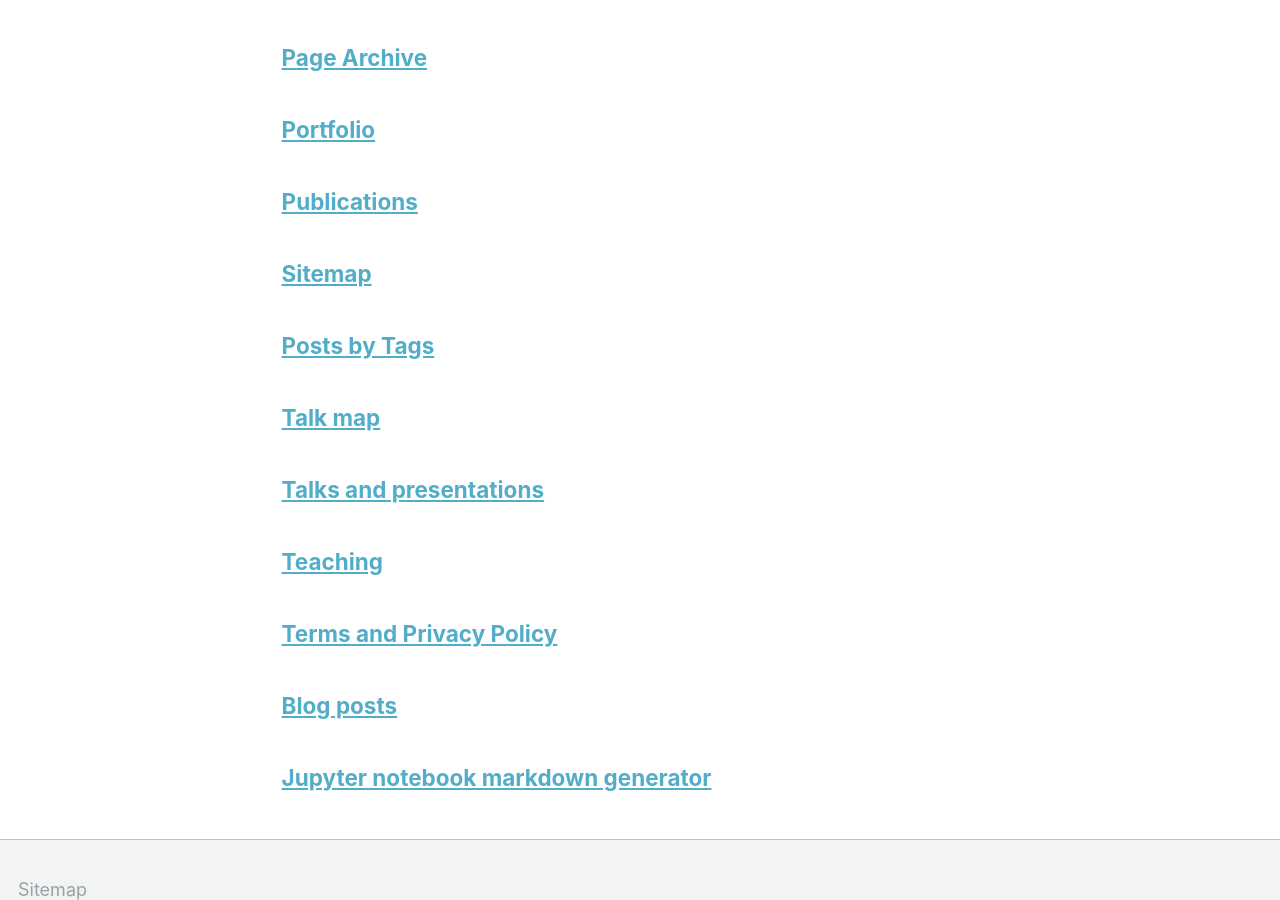
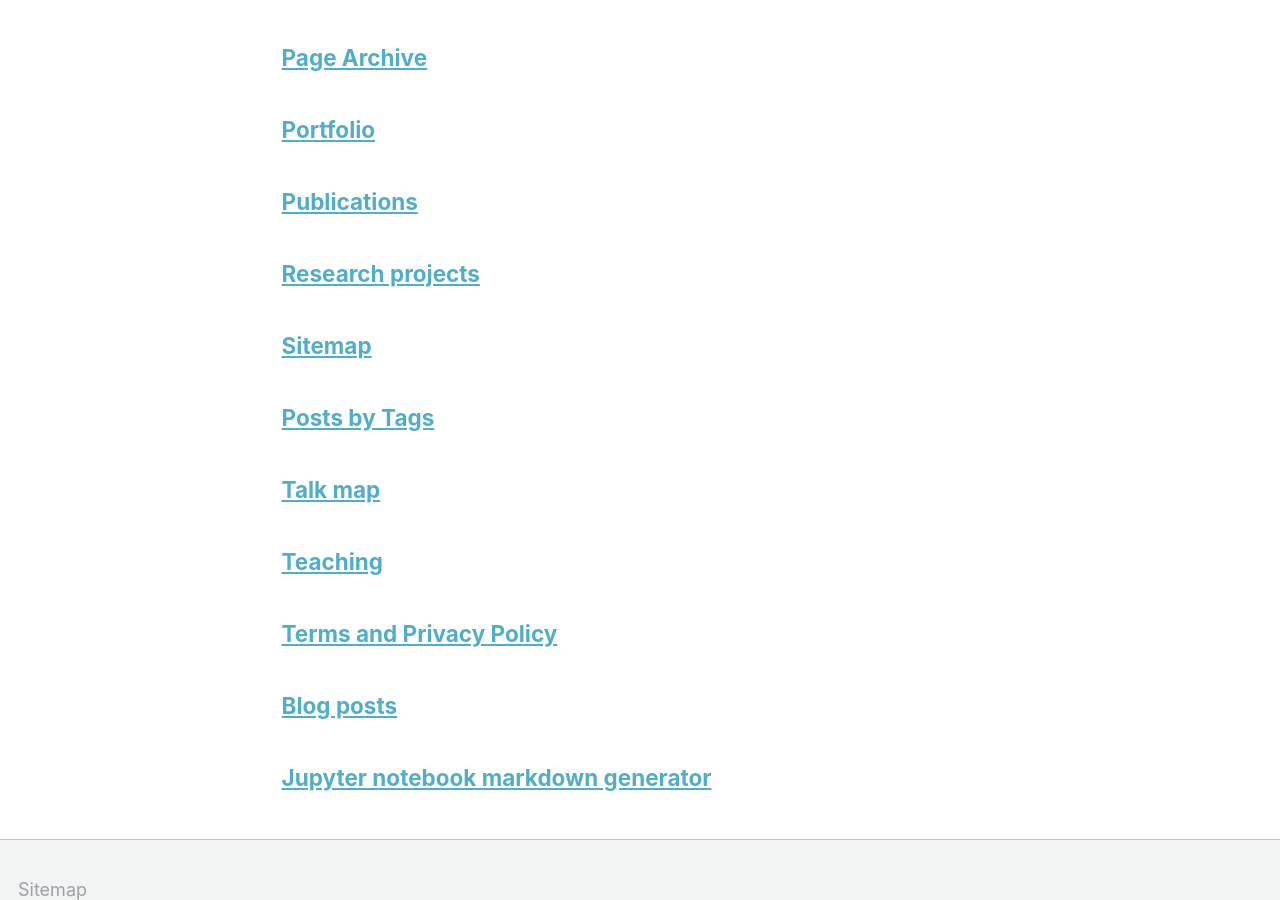
Before and after one commit to seandamiandevine/LDMLab.github.io, a Jekyll site: the page built from _pages/page-archive.html, in a window 1280 px wide and 900 px high, scrolled down 858 px. Built offline with Jekyll 4.4.1, drawn with Linux system fonts in a browser that asks for light colours.

Commit message:
Update and rename talks.html to research.html

```diff
--- a/_pages/talks.html
+++ b/_pages/research.html
@@ -1,7 +1,7 @@
 ---
 layout: archive
-title: "Talks and presentations"
-permalink: /talks/
+title: "Research projects"
+permalink: /research/
 author_profile: true
 ---
 
@@ -11,6 +11,6 @@ author_profile: true
 
 {% endif %}
 
-{% for post in site.talks reversed %}
+{% for post in site.research reversed %}
   {% include archive-single-talk.html %}
 {% endfor %}
```
